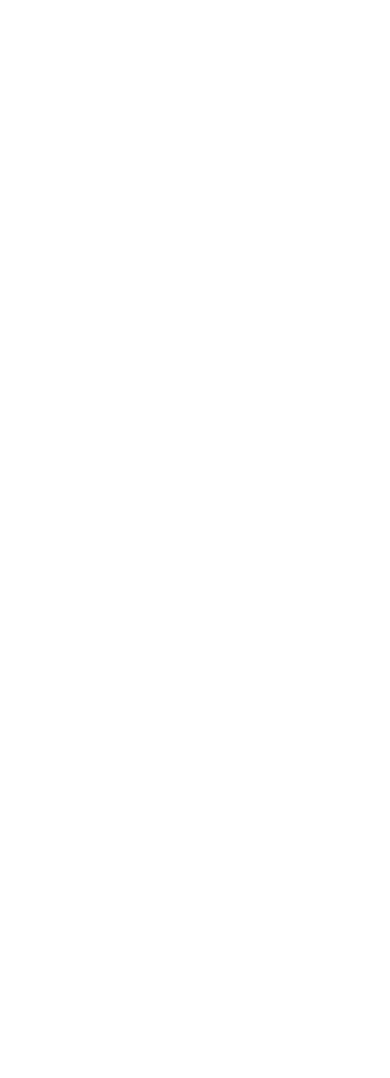
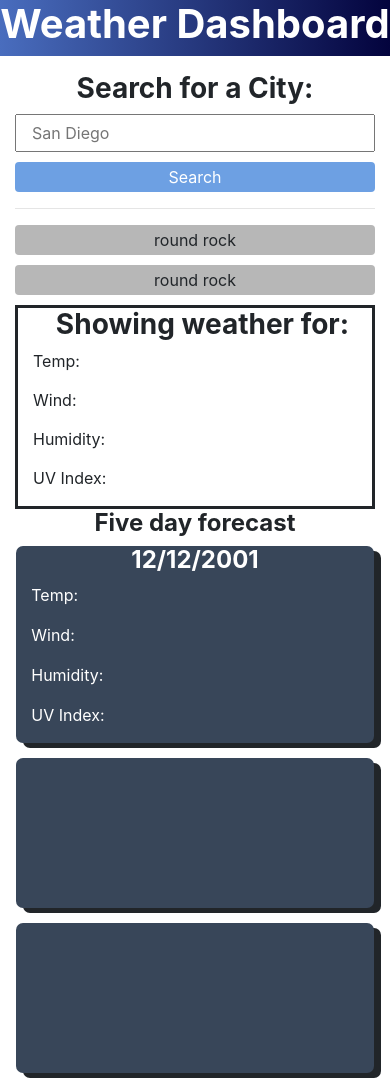
Before and after one commit to TheBryan-Acosta/Weather-Dashboard, a plain HTML site: page assets/index.html in a window 390 px wide. Shown: the top 1078 px of the page. Before the commit the page ends 844 px from the top, so only its background shows below. Drawn offline with nearby package versions, Linux system fonts and the light colour scheme.

Commit message:
HTML+CSS+mobile responsivity

```diff
--- a/assets/css/style.css
+++ b/assets/css/style.css
@@ -0,0 +1,91 @@
+.topbar {
+  background: rgb(73, 109, 190);
+  background: linear-gradient(
+    90deg,
+    rgba(73, 109, 190, 1) 0%,
+    rgba(3, 3, 61, 1) 100%
+  );
+  display: flex;
+  justify-content: center;
+  align-items: center;
+}
+
+h1 {
+  font-weight: bold;
+  color: white;
+  align-items: center;
+}
+
+@media screen and (max-width: 320px) {
+  h1 {
+    font-size: 2em;
+  }
+}
+
+h3 {
+  font-weight: bold;
+  text-align: center;
+}
+
+h4 {
+  font-weight: bold;
+  text-align: center;
+}
+
+.searchbtn {
+  background: rgb(109, 160, 227);
+  color: white;
+  margin-top: 10px;
+  padding-top: 2px;
+  padding-bottom: 2px;
+}
+
+.searchbtn:hover {
+  background: rgb(124, 175, 241);
+  color: white;
+}
+
+.pastbtn {
+  background: rgb(183, 183, 183);
+  margin-bottom: 10px;
+  padding-top: 2px;
+  padding-bottom: 2px;
+}
+
+.pastbtn:hover {
+  background: rgb(204, 204, 204);
+}
+
+.form-input {
+  padding-top: 5px;
+  padding-bottom: 5px;
+}
+
+ul {
+  list-style-type: none;
+  padding-left: 15px;
+}
+
+li {
+  margin-bottom: 15px;
+}
+
+.forebox {
+  min-height: 150px;
+  background: rgb(56, 70, 89);
+  box-shadow: 7px 5px;
+  border-radius: 7px;
+  margin-bottom: 15px;
+}
+
+.forebox h4,
+p {
+  color: white;
+}
+
+@media screen and (min-width: 992px) {
+  .forebox h4,
+  p {
+    font-size: small;
+  }
+}
--- a/assets/index.html
+++ b/assets/index.html
@@ -4,12 +4,76 @@
     <meta charset="UTF-8">
     <meta http-equiv="X-UA-Compatible" content="IE=edge">
     <meta name="viewport" content="width=device-width, initial-scale=1.0">
-    <link type="stylesheet" href="css/style.css">
+    <link rel="stylesheet" href="https://cdnjs.cloudflare.com/ajax/libs/twitter-bootstrap/4.3.1/css/bootstrap.min.css">
+    <link rel="stylesheet" href="css/style.css">
     <title>Weather Dashboard</title>
 </head>
 <body>
 
+    <div class="container-fluid">
 
+        <!-- Weather Dashboard Topbar-->
+        <div class="topbar row mb-3">
+            <h1>Weather Dashboard</h1>
+        </div>
+
+        <!-- main content -->
+        <main class="row">
+            <!-- search column -->
+            <div class="search col-12 col-md-3">
+                <!-- search -->
+                <h3>Search for a City:</h3>
+                <form>
+                    <input placeholder="San Diego" id="cityname" type="text" class="form-input col-12">
+                    <button type="submit" class="btn searchbtn col-12">Search</button>
+                </form>
+                <hr>
+
+                <!-- previous searches-->
+                <div id="prevSearch">
+                    <button type="pastsearch" class="btn pastbtn col-12">round rock</button>
+                    <button type="pastsearch" class="btn pastbtn col-12">round rock</button>
+                </div>
+
+            </div>
+
+            <!-- content display -->
+            <div class="content col-12 col-md-9">
+                <div class="currfore" style="border: solid;">
+                    <!-- current forecast-->
+                    <ul>
+                        <h3 id="cityHeader">Showing weather for: </h3>
+                        <li>Temp:</li>
+                        <li>Wind:</li>
+                        <li>Humidity:</li>
+                        <li>UV Index:</li>
+                    </ul>
+                </div>
+
+                <!-- 5 day forecast-->
+                <h4>Five day forecast</h3>
+                    <div class="row justify-content-center justify-content-lg-between pr-md-4">
+                        <div class="forebox col-11 col-lg-2">
+                            <h4>12/12/2001</h4>
+                            <p>Temp:</p>
+                            <p>Wind:</p>
+                            <p>Humidity:</p>
+                            <p>UV Index:</p>
+                        </div>
+                        <div class="forebox col-11 col-lg-2"></div>
+                        <div class="forebox col-11 col-lg-2"></div>
+                        <div class="forebox col-11 col-lg-2"></div>
+                        <div class="forebox col-11 col-lg-2"></div>
+                    </div>
+            </div>
+        </main>
+    </div>
+
+
+
+    <script src="https://cdnjs.cloudflare.com/ajax/libs/jquery/3.4.1/jquery.min.js"></script>
+    <script src="https://cdnjs.cloudflare.com/ajax/libs/twitter-bootstrap/4.3.1/js/bootstrap.min.js"></script>
+    <script src="https://cdnjs.cloudflare.com/ajax/libs/moment.js/2.24.0/moment.min.js"></script>
     <script src="js/script.js"></script>
 </body>
 </html>
```
